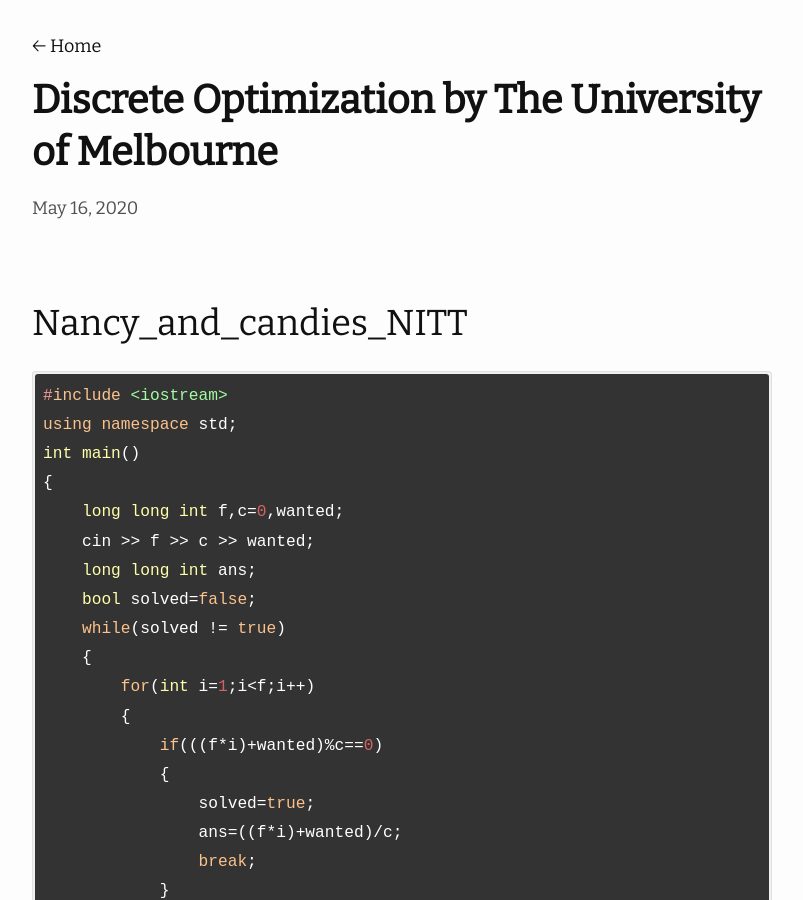
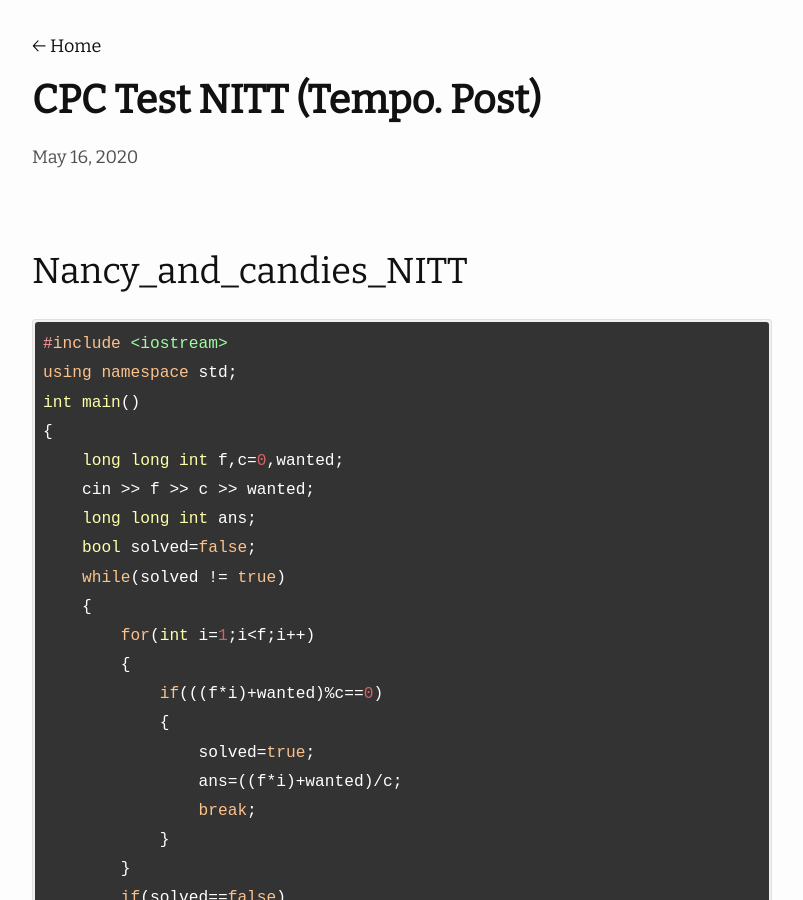
Before and after one commit to ditikrushna/eNotes, a Jekyll site: the page built from _posts/2020-05-16-code-highlight-tests.md, in a window 1280 px wide and 900 px high. Shown: the whole window, without its empty margins (238-1041 px from the left). Built offline with Jekyll 4.4.1, drawn with Linux system fonts in a browser that asks for light colours; nearby versions of some CDN libraries.

Commit message:
Update 2020-05-16-code-highlight-tests.md

```diff
--- a/_posts/2020-05-16-code-highlight-tests.md
+++ b/_posts/2020-05-16-code-highlight-tests.md
@@ -1,6 +1,6 @@
 ---
 layout: post
-title: "Discrete Optimization by The University of Melbourne"
+title: "CPC Test NITT (Tempo. Post)"
 categories: misc
 ---
 
```
